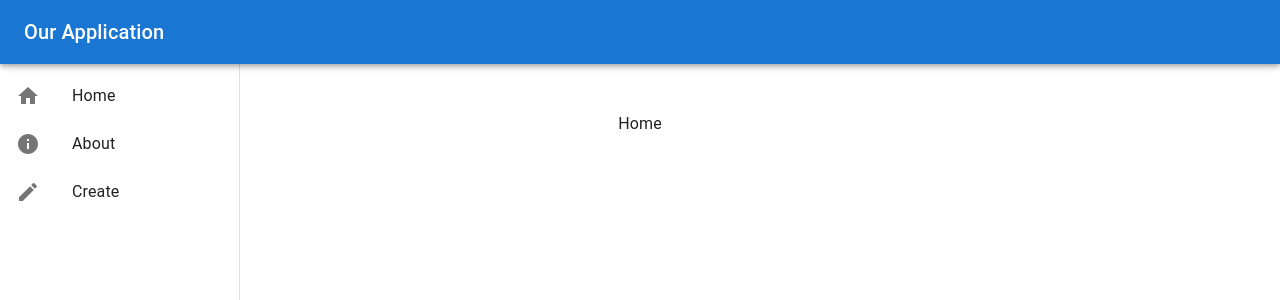
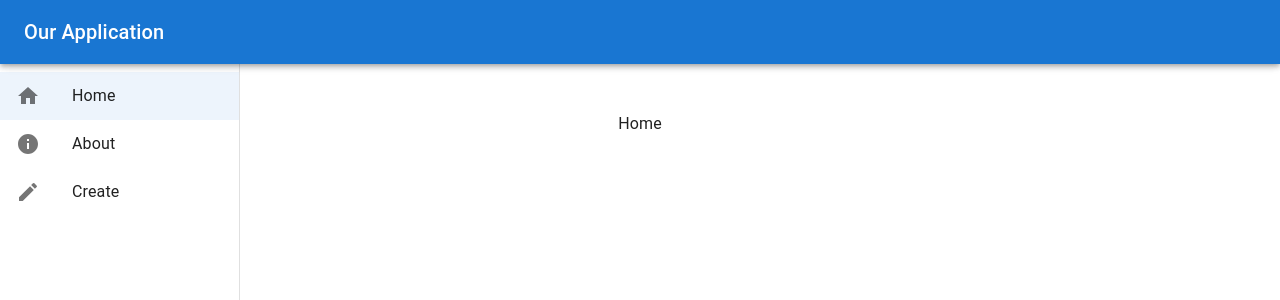
Before and after one commit to KELLSPING/TestReactDjango, a React (Create React App) app in the folder frontend/: page / in a window 1280 px wide. Shown: the top 300 px of the page. Built offline with nearby package versions, Linux system fonts and the light colour scheme.

Commit message:
[Feat.]
Page navigation with react router.

```diff
--- a/frontend/src/components/NavBar.js
+++ b/frontend/src/components/NavBar.js
@@ -49,7 +49,7 @@ export default function NavBar() {
         <Box sx={{ overflow: "auto" }}>
           <List>
             <ListItem disablePadding>
-              <ListItemButton component={Link} to="" selected={"" === path}>
+              <ListItemButton component={Link} to="/" selected={"/" === path}>
                 <ListItemIcon>
                   <HomeIcon />
                 </ListItemIcon>
```
